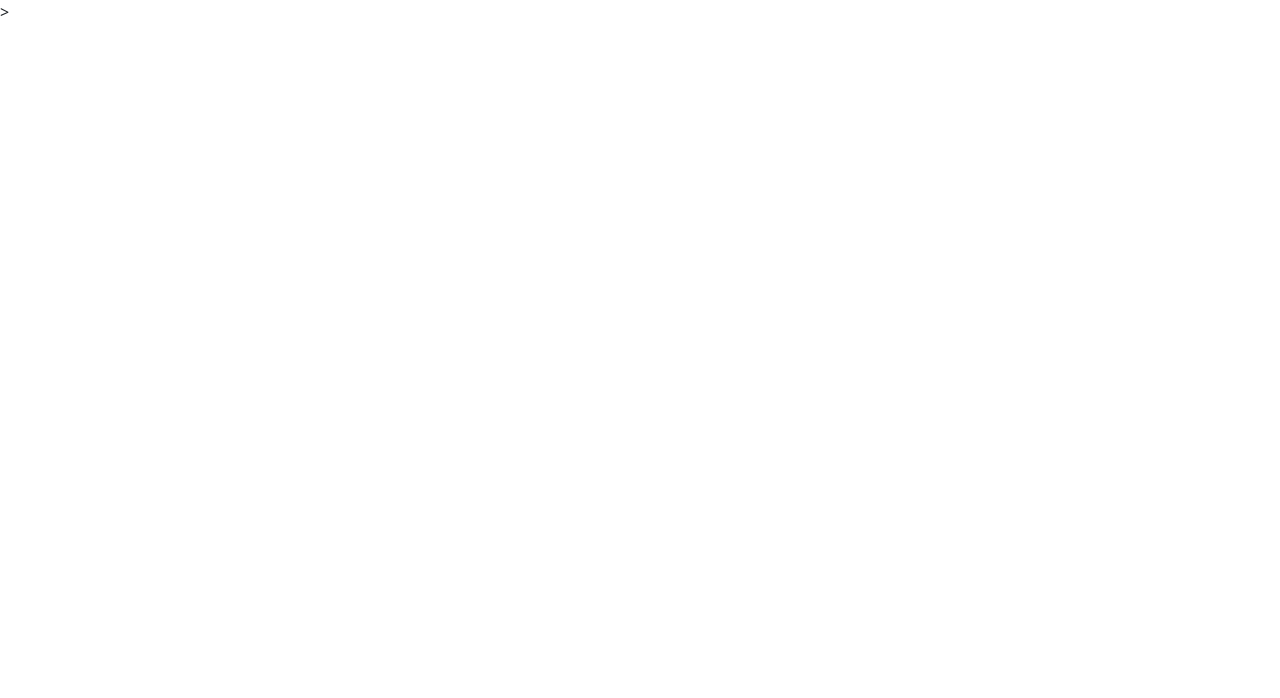
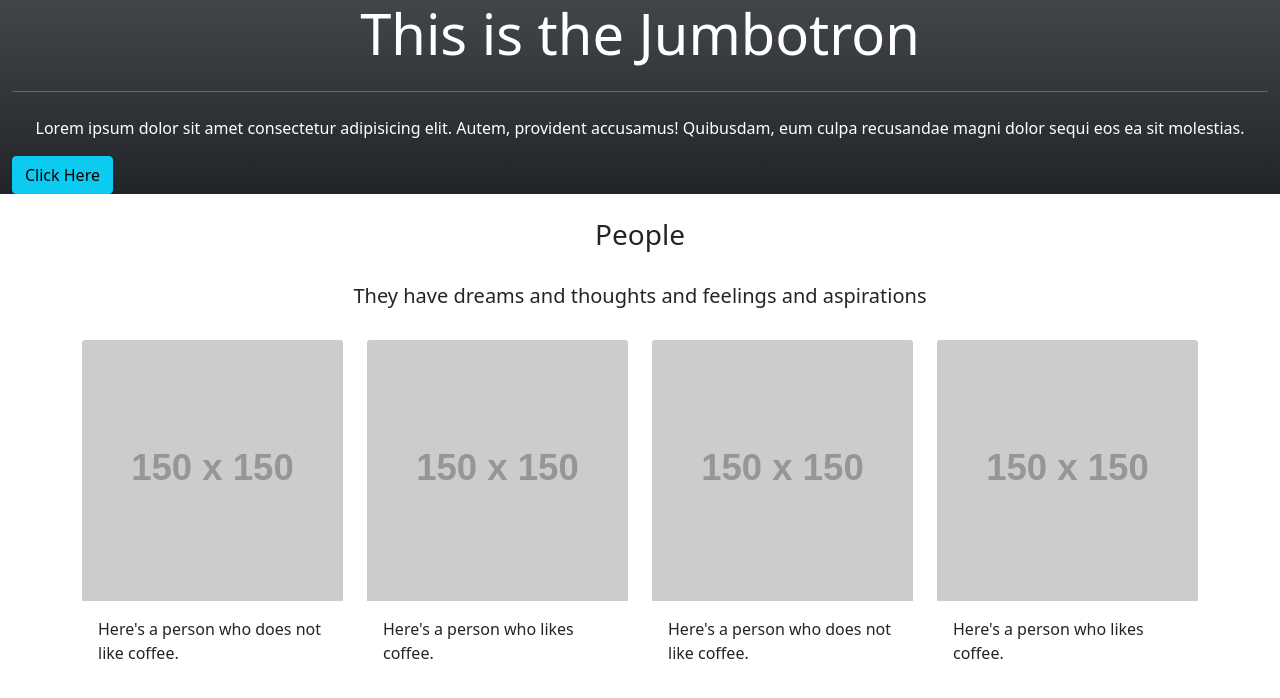
Before and after one commit to dancab489/event-landing-page, a plain HTML site: page index.html in a window 1280 px wide. Drawn offline with nearby package versions, Linux system fonts and the light colour scheme; placeholder pictures from the web are drawn by us.

Commit message:
feat: button align

```diff
--- a/index.html
+++ b/index.html
@@ -1,16 +1,76 @@
 <!DOCTYPE html>
-<html>
+<html lang="en">
+<head>
+    <meta charset="UTF-8">
+    <meta http-equiv="X-UA-Compatible" content="IE=edge">
+    <meta name="viewport" content="width=device-width, initial-scale=1.0">
+    <link rel="stylesheet" href="./css/style.css">
+    <link href="https://cdn.jsdelivr.net/npm/bootstrap@5.1.3/dist/css/bootstrap.min.css" rel="stylesheet" integrity="sha384-1BmE4kWBq78iYhFldvKuhfTAU6auU8tT94WrHftjDbrCEXSU1oBoqyl2QvZ6jIW3" crossorigin="anonymous">
+    </head>
 
-<head>
+<body>
+    <div class="container-fluid bg-dark bg-gradient text-white p-20 ">
+        <h1 class="display-4 d-flex justify-content-center">This is the Jumbotron</h1>
+        <hr class="my-4">
+        <div class="col">
+            <p class="text-center"> Lorem ipsum dolor sit amet consectetur adipisicing elit. Autem, provident accusamus! Quibusdam, eum culpa recusandae magni dolor sequi eos ea sit molestias.</p>
+            <a class="btn btn-info justify-content-center" href="#" role="button" > Click Here</a>
+        </div>
+    </div>
+    <div class="text-center p-4">
+        <h3>
+            People
+        </h3><br>
+        <h5>They have dreams and thoughts and feelings and aspirations</h5>
+    </div>
 
-    <link href="https://cdn.jsdelivr.net/npm/bootstrap@5.1.3/dist/css/bootstrap.min.css" rel="stylesheet" integrity="sha384-1BmE4kWBq78iYhFldvKuhfTAU6auU8tT94WrHftjDbrCEXSU1oBoqyl2QvZ6jIW3" crossorigin="anonymous">
+    <div class="container">
+        <div class="row">
+            <div class="col">
+                <div class="card border-0">
+                    <img src="https://via.placeholder.com/150" class="card-img-top" alt="placeholder">
+                    <div class="card-body">
+                        <p class="card-text">
+                            Here's a person who does not like coffee.
+                        </p>
+                    </div>
+                </div>
+
+            </div>
+            <div class="col">
+                <div class="card border-0">
+                    <img src="https://via.placeholder.com/150" class="card-img-top" alt="placeholder">
+                    <div class="card-body">
+                        <p class="card-text">
+                            Here's a person who likes coffee.
+                        </p>
+                    </div>
+                </div>
+            </div>
+            <div class="col">
+                <div class="card border-0">
+                    <img src="https://via.placeholder.com/150" class="card-img-top" alt="placeholder">
+                    <div class="card-body">
+                        <p class="card-text">
+                            Here's a person who does not like coffee.
+                        </p>
+                    </div>
+                </div>
+
+            </div>
+            <div class="col">
+                <div class="card border-0">
+                    <img src="https://via.placeholder.com/150" class="card-img-top" alt="placeholder">
+                    <div class="card-body">
+                        <p class="card-text">
+                            Here's a person who likes coffee.
+                        </p>
+                    </div>
+                </div>
+            </div>
+        </div>
+    </div>
 
 
-</head>
-
-<body>
-
-
-
-</body>>
+</body>
 </html>
```
